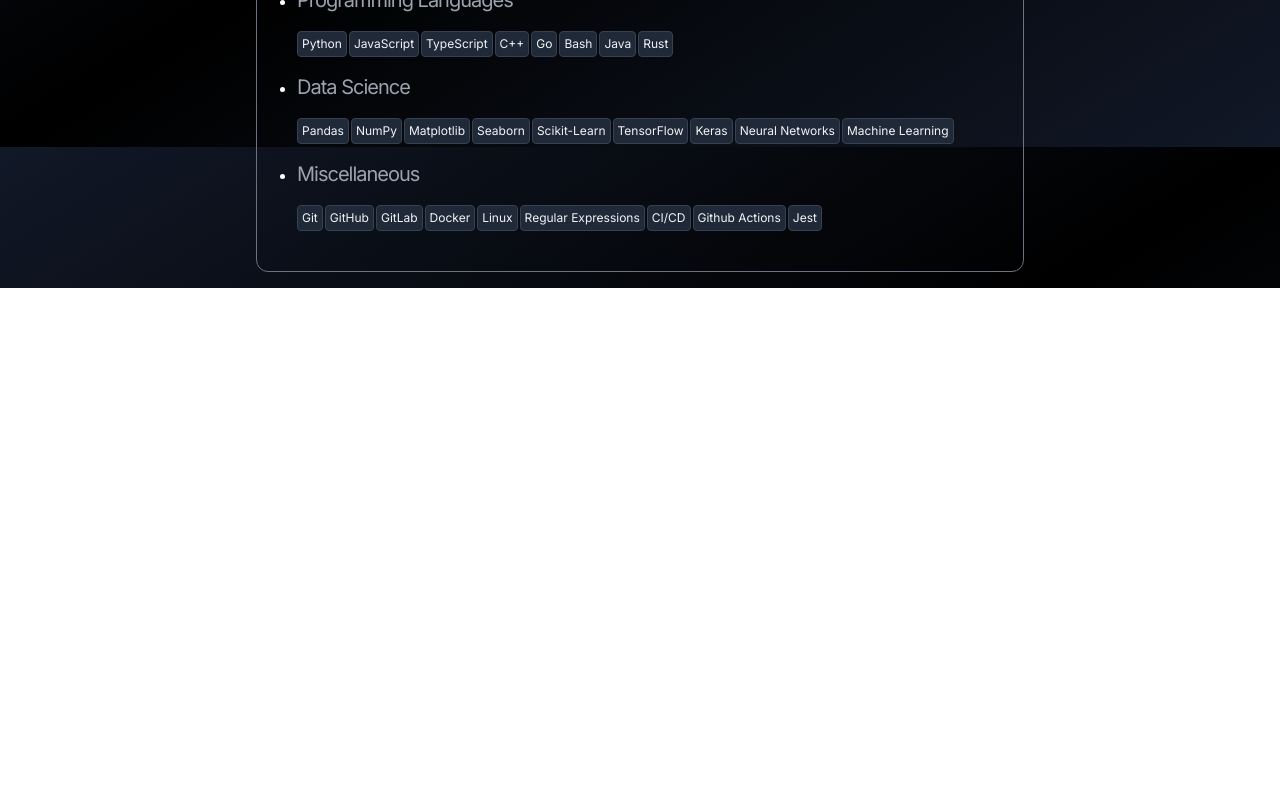
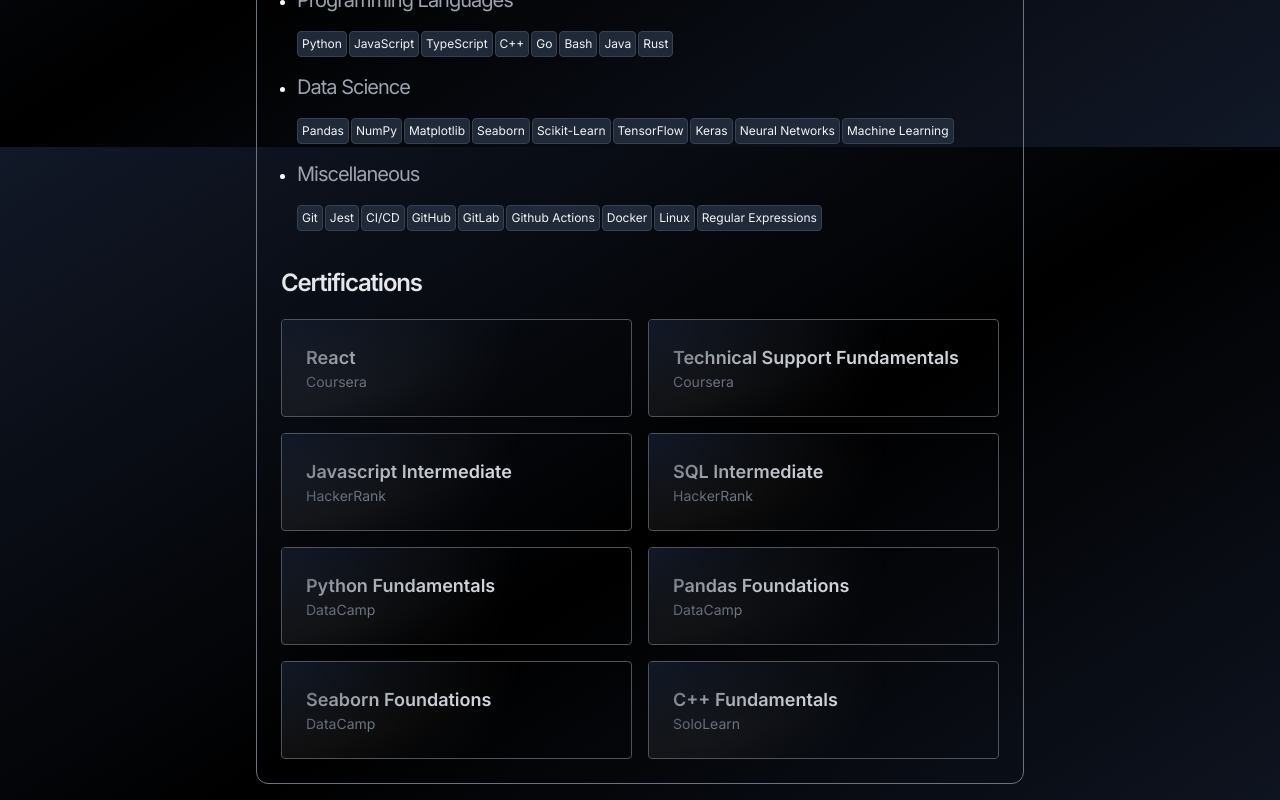
Before and after one commit to tahamukhtar20/portfolio, a Next.js app: page /resume in a window 1280 px wide. Shown: the part 1453-2253 px from the top of the page. Before the commit the page ends 1741 px from the top, so only its background shows below. Built offline with nearby package versions, Linux system fonts and the light colour scheme.

Commit message:
Resume page completed

```diff
--- a/src/app/resume/page.tsx
+++ b/src/app/resume/page.tsx
@@ -6,6 +6,7 @@
   GitHubLink,
   LinkedInLink,
 } from "@/app/components/Links";
+import { Card } from "@/app/components/card";
 
 export default function Resume() {
   const skillsFrontEndWeb = [
@@ -71,14 +72,48 @@
   ];
   const skillsMisc = [
     "Git",
+    "Jest",
+    "CI/CD",
     "GitHub",
     "GitLab",
+    "Github Actions",
     "Docker",
     "Linux",
     "Regular Expressions",
-    "CI/CD",
-    "Github Actions",
-    "Jest",
+  ];
+  const certifications = [
+    {
+      name: "React",
+      issuer: "Coursera",
+    },
+    {
+      name: "Technical Support Fundamentals",
+      issuer: "Coursera",
+    },
+    {
+      name: "Javascript Intermediate",
+      issuer: "HackerRank",
+    },
+    {
+      name: "SQL Intermediate",
+      issuer: "HackerRank",
+    },
+    {
+      name: "Python Fundamentals",
+      issuer: "DataCamp",
+    },
+    {
+      name: "Pandas Foundations",
+      issuer: "DataCamp",
+    },
+    {
+      name: "Seaborn Foundations",
+      issuer: "DataCamp",
+    },
+    {
+      name: "C++ Fundamentals",
+      issuer: "SoloLearn",
+    },
   ];
 
   return (
@@ -276,6 +311,23 @@
           </ul>
         </li>
       </ul>
+      <h2 className="my-5 font-semibold tracking-tighter text-gray-200 text-2xl">
+        Certifications
+      </h2>
+      <ul className="grid md:grid-cols-2 grid-cols-1 gap-4">
+        {certifications.map((certification, index) => (
+          <li className="text-gray-300 h-full inline space-y-2" key={index}>
+            <Card>
+              <div className="w-full p-6 h-full">
+                <h3 className="text-lg font-semibold text-gray-300 truncate">
+                  {certification.name}
+                </h3>
+                <p className="text-sm text-gray-500">{certification.issuer}</p>
+              </div>
+            </Card>
+          </li>
+        ))}
+      </ul>
     </Layout>
   );
 }
--- a/tailwind.config.ts
+++ b/tailwind.config.ts
@@ -6,6 +6,7 @@
     "./src/components/**/*.{js,ts,jsx,tsx,mdx}",
     "./src/app/**/*.{js,ts,jsx,tsx,mdx}",
   ],
+  darkMode: "false",
   plugins: [require("@tailwindcss/typography")],
 };
 export default config;
```
